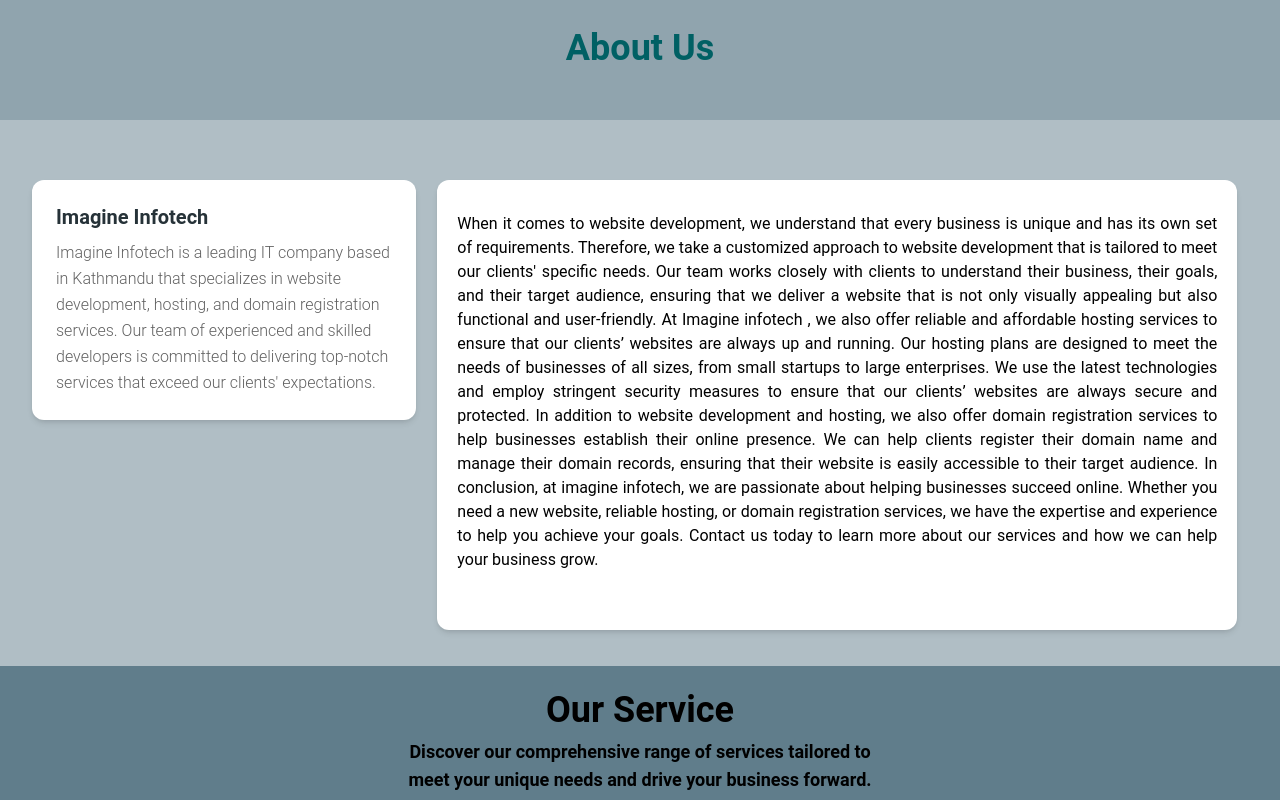
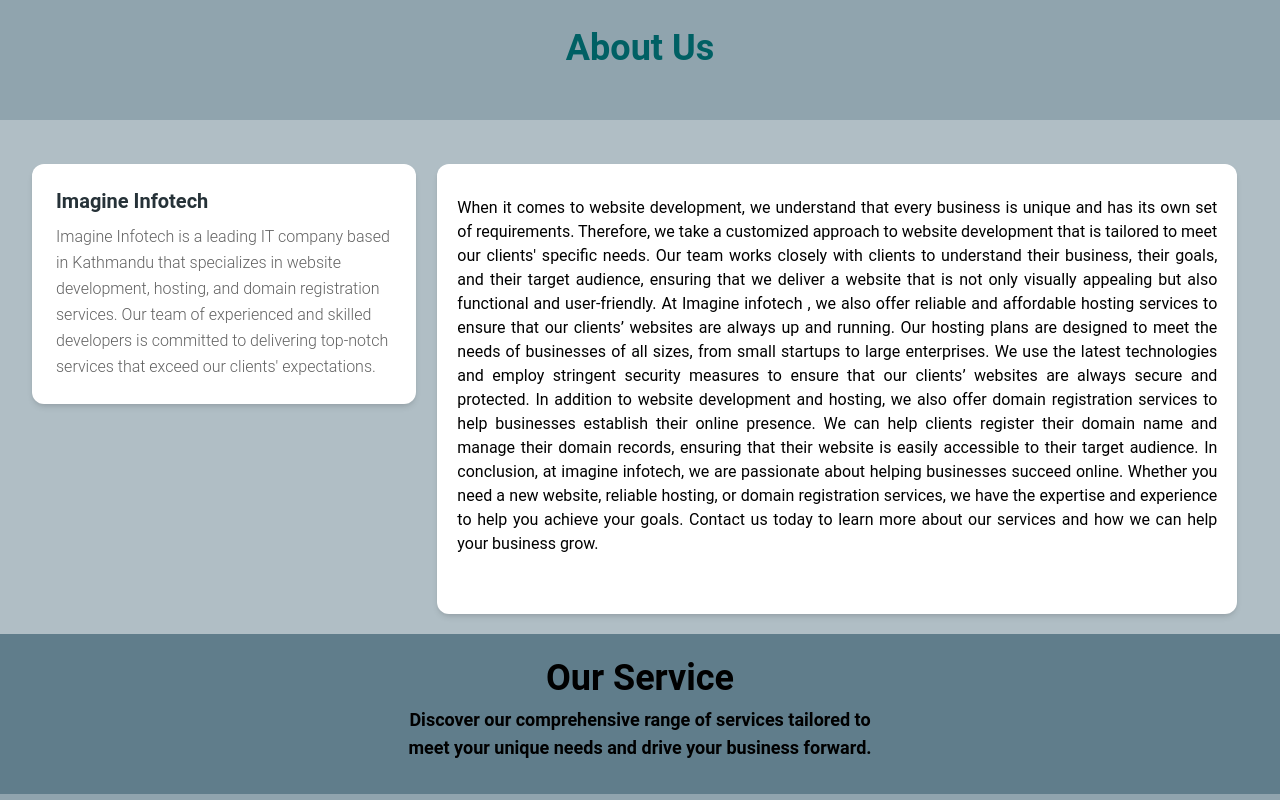
Before and after one commit to nirmal100-ux/website, a React (Create React App) app: page / in a window 1280 px wide. Shown: the part 720-1520 px from the top of the page. Built offline with nearby package versions, Linux system fonts and the light colour scheme.

Commit message:
change  code

```diff
--- a/src/pages/HomePage.js
+++ b/src/pages/HomePage.js
@@ -38,7 +38,7 @@
           <h1 className="text-4xl font-bold py-3 bg-blue-10 text-cyan-900">About Us</h1>
         </div>
 
-        <div className=" grid  grid-cols-3 py-9 px-8 ">
+        <div className=" grid  grid-cols-3 py-5 px-8 ">
           <div className="col-span-1">
             <Card className="mt-6 w-96">
               <CardBody>
@@ -255,7 +255,7 @@
             <div className="text-center">
               <h1 className="font-bold text-4xl  text-black">PRICING</h1>
             </div>
-            <div className="grid grid-cols-3 px-20 py-20 gap-5">
+            <div className="grid grid-cols-3 px-20 py-16 gap-5">
               <div>
                 <Card className="h-[450px]  w-[350px] bg-blue-gray-50">
                   <div className="py-2">
```
